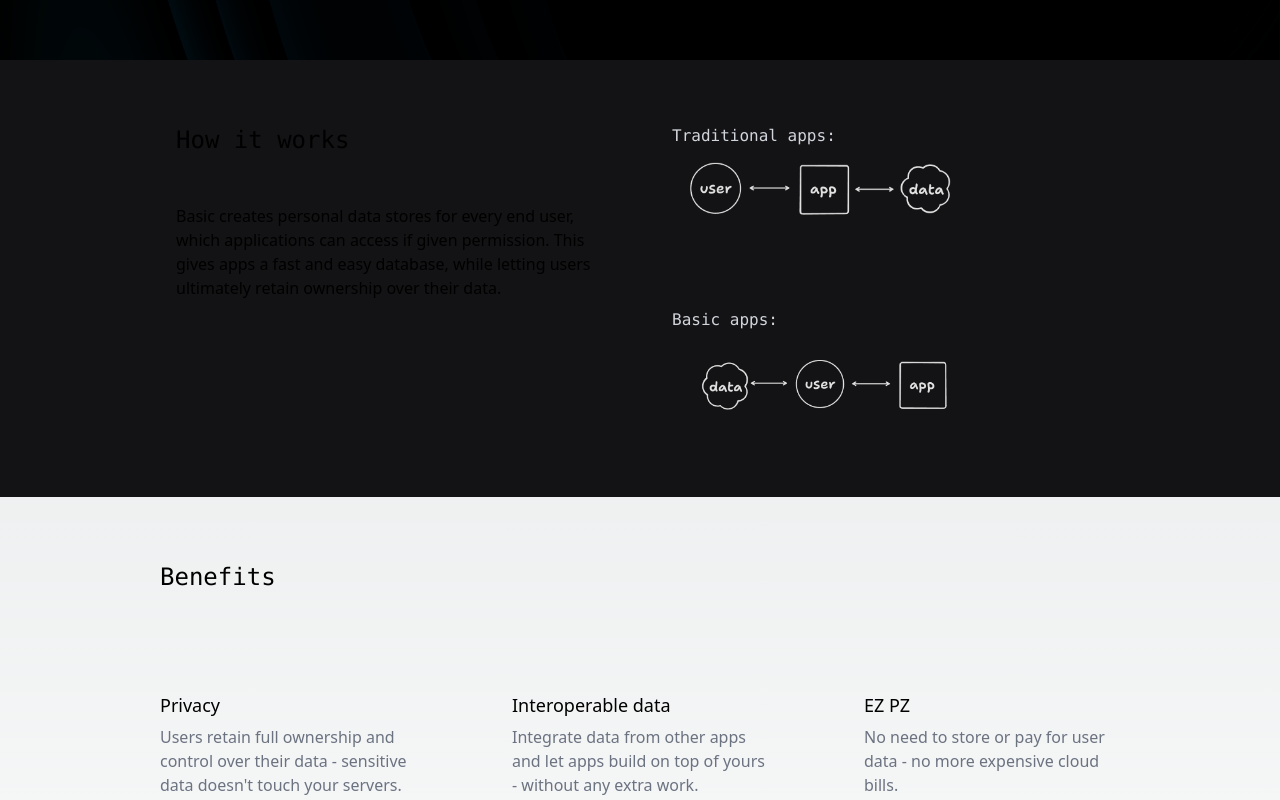
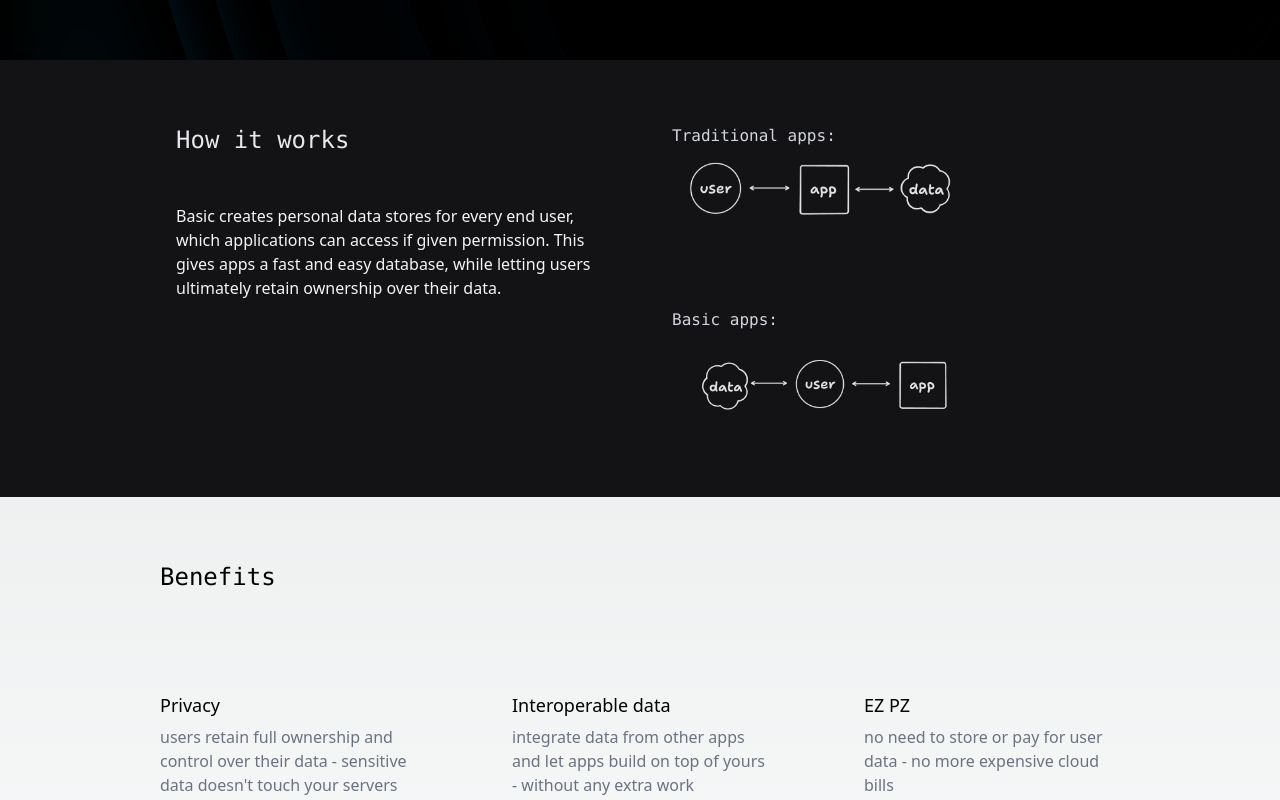
Before and after one commit to basicdb/basic-website, a Next.js app: page / in a window 1280 px wide. Shown: the part 740-1540 px from the top of the page. Built offline with nearby package versions, Linux system fonts and the light colour scheme.

Commit message:
misc oopsies fixed

```diff
--- a/src/pages/index.tsx
+++ b/src/pages/index.tsx
@@ -112,35 +112,6 @@
   )
 }
 
-const DeveloperFeatureSedction = () => {
-  return (
-    <section aria-labelledby="features" id="feature-five" className="overflow-y-auto bg-slate-900 p-20">
-      <h1 className='text-2xl font-mono pb-6'> Benefits </h1>
-      <div className="px-8 py-12 mx-auto max-w-7xl md:px-12 lg:px-16 xl:px-36 lg:flex">
-        <ul className="grid grid-cols-3 gap-12 mt-6 lg:gap-24" role="list">
-          <li>
-            <p className="mt-5 text-lg font-medium leading-6">Privacy</p>
-            <div className="mt-2 text-base text-gray-500">
-              Users retain full ownership and control over their data - sensitive data doesn't touch your servers.
-            </div>
-          </li>
-          <li>
-            <p className="mt-5 text-lg font-medium leading-6">Interoperable data</p>
-            <div className="mt-2 text-base text-gray-500">
-              Integrate data from other apps and let apps build on top of yours - without any extra work.
-            </div>
-          </li>
-          <li>
-            <p className="mt-5 text-lg font-medium leading-6">EZ PZ</p>
-            <div className="mt-2 text-base text-gray-500">
-              No need to store or pay for user data - no more expensive cloud bills.
-            </div>
-          </li>
-        </ul>
-      </div>
-    </section>
-  )
-}
 
 const DeveloperFeatureSection = () => {
   return (
@@ -156,19 +127,19 @@
             <li>
               <p className="mt-5 text-lg font-medium leading-6">Privacy</p>
               <div className="mt-2 text-base text-gray-500">
-              Users retain full ownership and control over their data - sensitive data doesn't touch your servers.
+              users retain full ownership and control over their data - sensitive data doesn't touch your servers
               </div>
             </li>
             <li>
               <p className="mt-5 text-lg font-medium leading-6">Interoperable data</p>
               <div className="mt-2 text-base text-gray-500">
-              Integrate data from other apps and let apps build on top of yours - without any extra work.
+              integrate data from other apps and let apps build on top of yours - without any extra work
               </div>
             </li>
             <li>
               <p className="mt-5 text-lg font-medium leading-6">EZ PZ</p>
               <div className="mt-2 text-base text-gray-500">
-              No need to store or pay for user data - no more expensive cloud bills.
+              no need to store or pay for user data - no more expensive cloud bills
               </div>
             </li>
           </ul>
@@ -224,9 +195,9 @@
 
       <div className='p-4 flex flex-col sm:flex-row max-w-5xl justify-center'>
 
-        <div className='flex-1 px-8 py-12 '>
-          <h1 className='text-2xl font-mono pb-12'> How it works</h1>
-          <p className='text-grey-100'>Basic creates personal data stores for every end user, which applications can access if given permission. This gives apps a fast and easy database, while letting users ultimately retain ownership over their data. </p>
+        <div className='flex-1 px-8 py-12 text-gray-200 '>
+          <h1 className='text-2xl font-mono pb-12'>How it works</h1>
+          <p className='text-gray-100'>Basic creates personal data stores for every end user, which applications can access if given permission. This gives apps a fast and easy database, while letting users ultimately retain ownership over their data. </p>
         </div>
 
         <div className="flex-1 px-8 py-12 mx-auto ">
```
